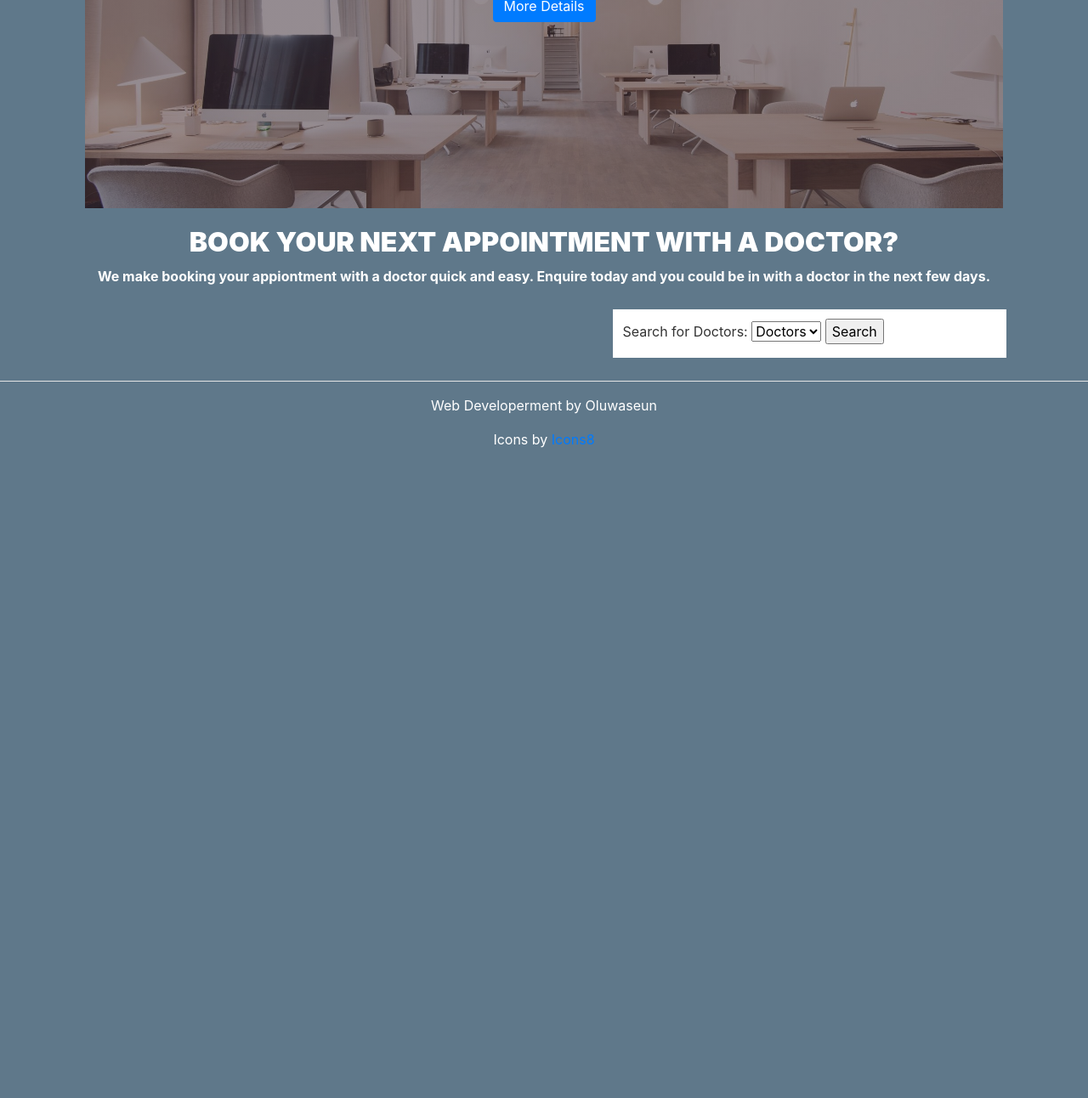
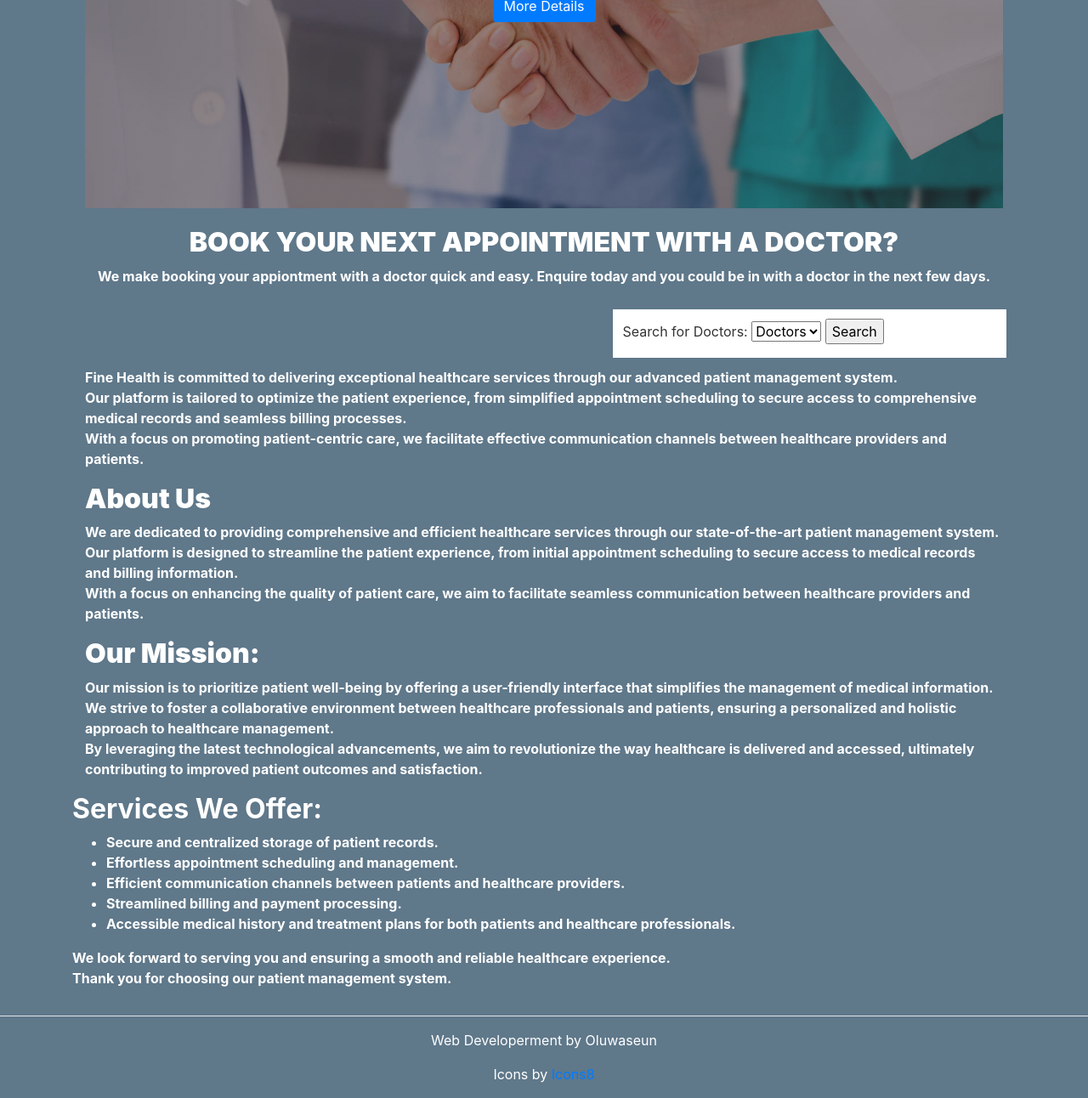
Before and after one commit to toamutiltech/patient_management_system, a Flask app: page / in a window 1280 px wide. Shown: the part 333-1625 px from the top of the page at 85% size. Before the commit the page ends 860 px from the top, so only its background shows below. Run offline with Flask 3, Linux system fonts and the light colour scheme; data that the repository does not hold is empty; some libraries are stand-ins or nearby versions.

Commit message:
Home page design

```diff
--- a/patient/main/routes.py
+++ b/patient/main/routes.py
@@ -10,10 +10,15 @@ it and redirect to home page when Home is click
 @main.route("/")
 @main.route("/home")
 def home():
-    page = request.args.get('page', 1, type=int)
-    apointments = Apointment.query.order_by(Apointment.date_posted.desc()).paginate(page=page, per_page=5)
-    return render_template('home.html', apointments=apointments)
+    #Route to redirect to Home page where introduction of the site is made
+    return render_template('home.html', title='Home')
 
+@main.route("/view_apointment")
+def view_apointment():
+	#Route to redirect to Apointment page where Apointment booked will apear
+	page = request.args.get('page', 1, type=int)
+	apointments = Apointment.query.order_by(Apointment.date_posted.desc()).paginate(page=page, per_page=5)
+	return render_template('view_apointment.html', apointments=apointments)
 
 @main.route("/about")
 def about():
--- a/patient/static/main.css
+++ b/patient/static/main.css
@@ -93,7 +93,7 @@ a.article-title:hover {
     width: 100%;
     margin: 0;
     padding: 0;
-    background: linear-gradient(0deg, rgba(54, 37, 47, 0.53), rgba(54, 37, 47, 0.53)), url(../static/img/workspace.jpg);
+    background: linear-gradient(0deg, rgba(54, 37, 47, 0.53), rgba(54, 37, 47, 0.53)), url(../static/img/hospital.jpeg);
       background-repeat: no-repeat;
     background-size: cover;
     color: white;
@@ -109,6 +109,10 @@ a.article-title:hover {
 .col-md-4{
   float: left;
   padding: 10px;
+}
+.col-md-12{
+  color: white;
+  font-weight: bolder;
 }
 .topbar{
   margin-top: 5rem;
--- a/patient/templates/home.html
+++ b/patient/templates/home.html
@@ -7,7 +7,7 @@
     <div class="bannar">
   <div class="top">
     <center>
-      <h1 style="color: white;">Welcome to Patient Management System</h1>
+      <h1 style="color: white;">Welcome to Fine Health Patient Management System</h1>
       <h3 style="color: white;">Where Booking Appiontment is possible</h3>
       <a href="{{ url_for('main.about') }}" target="_blank"class="btn btn-primary me-md-2">More Details</a>
     </center>
@@ -32,39 +32,28 @@
 </form>
 </div>
 <div style=" clear: both;"></div>
-<div class="row">
-    {% for apointment in apointments.items %}
-    <div class="col-4">
-        <article class="media content-section" >
+ <div class="col-md-12">
+  <p>Fine Health is committed to delivering exceptional healthcare services through our advanced patient management system. <br>Our platform is tailored to optimize the patient experience, from simplified appointment scheduling to secure access to comprehensive medical records and seamless billing processes. <br>With a focus on promoting patient-centric care, we facilitate effective communication channels between healthcare providers and patients.</p>
+    <h2 style=" color: white; font-weight: bolder;">About Us</h2>
 
-          <div class="media-body">
+<p>We are dedicated to providing comprehensive and efficient healthcare services through our state-of-the-art patient management system. <br>Our platform is designed to streamline the patient experience, from initial appointment scheduling to secure access to medical records and billing information. <br>With a focus on enhancing the quality of patient care, we aim to facilitate seamless communication between healthcare providers and patients.</p>
 
-            <h2><a class="article-title" href="{{ url_for('apointments.apointment', apointment_id=apointment.id) }}">{{ apointment.title }}</a></h2>
-            <img class="space-img" src="{{ url_for('static', filename='space_image/' + apointment.image) }}">
-            <p class="article-content">${{ apointment.price }}</p>
-            <p class="article-content">{{ apointment.location }}</p>
-            <p class="article-content">{{ apointment.country }}</p>
-            <p class="article-content">{{ apointment.description }}</p>
-            <img class="rounded-circle article-img" src="{{ url_for('static', filename='profile_pics/' + apointment.author.image_file) }}">
-            <div class="article-metadata">
-              <a class="mr-2" href="{{ url_for('users.user_apointments', username=apointment.author.username) }}">{{ apointment.author.username }}</a>
-              <small class="text-muted">{{ apointment.date_posted.strftime('%Y-%m-%d') }}</small>
-            </div>
+<h2 style=" color: white; font-weight: bolder;">Our Mission:</h2>
 
-        </article>
-      </div>
-    {% endfor %}
-    </div>
-    <div style=" clear: both;"></div>
-    {% for page_num in apointments.iter_pages(left_edge=1, right_edge=1, left_current=1, right_current=2) %}
-      {% if page_num %}
-        {% if apointments.page == page_num %}
-          <a class="btn btn-info mb-4" href="{{ url_for('main.home', page=page_num) }}">{{ page_num }}</a>
-        {% else %}
-          <a class="btn btn-outline-info mb-4" href="{{ url_for('main.home', page=page_num) }}">{{ page_num }}</a>
-        {% endif %}
-      {% else %}
-        ...
-      {% endif %}
-    {% endfor %}
+<p>Our mission is to prioritize patient well-being by offering a user-friendly interface that simplifies the management of medical information. <br>We strive to foster a collaborative environment between healthcare professionals and patients, ensuring a personalized and holistic approach to healthcare management. <br>By leveraging the latest technological advancements, we aim to revolutionize the way healthcare is delivered and accessed, ultimately contributing to improved patient outcomes and satisfaction.</p>
+  </div>
+
+  <h2 style=" color: white; font-weight: bolder;">Services We Offer:</h2>
+  <ul style="color: white; font-weight: bolder;">
+<li>Secure and centralized storage of patient records.</li>
+<li>Effortless appointment scheduling and management.</li>
+<li>Efficient communication channels between patients and healthcare providers.</li>
+<li>Streamlined billing and payment processing.</li>
+<li>Accessible medical history and treatment plans for both patients and healthcare professionals.</li>
+</ul>
+<p style="color: white;  font-weight: bolder;">
+  We look forward to serving you and ensuring a smooth and reliable healthcare experience.<br> Thank you for choosing our patient management system.
+</p>
+  </div>
+
 {% endblock content %}
--- a/patient/templates/layout.html
+++ b/patient/templates/layout.html
@@ -31,6 +31,9 @@
           <div class="collapse navbar-collapse" id="navbarToggle">
             <div class="navbar-nav mr-auto">
               <a class="nav-item nav-link" href="{{ url_for('main.home') }}">Home</a>
+              {% if current_user.is_authenticated %}
+              <a class="nav-item nav-link" href="{{ url_for('main.view_apointment') }}">Apointments</a>
+              {% endif %}
               <a class="nav-item nav-link" href="{{ url_for('main.about') }}">About</a>
               <a class="nav-item nav-link" href="{{ url_for('main.contact') }}">Contact</a>
             </div>
```
Also changed, not shown: patient/templates/view_apointment.html (added, +70 -0 lines), README.md, patient/static/img/hospital.jpeg (added), patient/static/img/logo.png (deleted), patient/static/img/logo1.png (deleted), patient/static/img/workspace.jpg (deleted).
